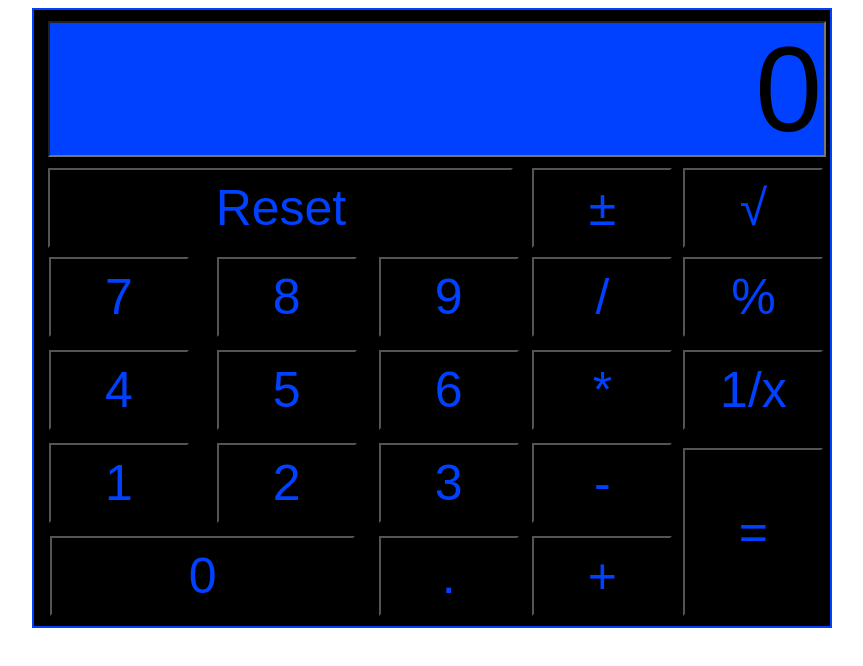
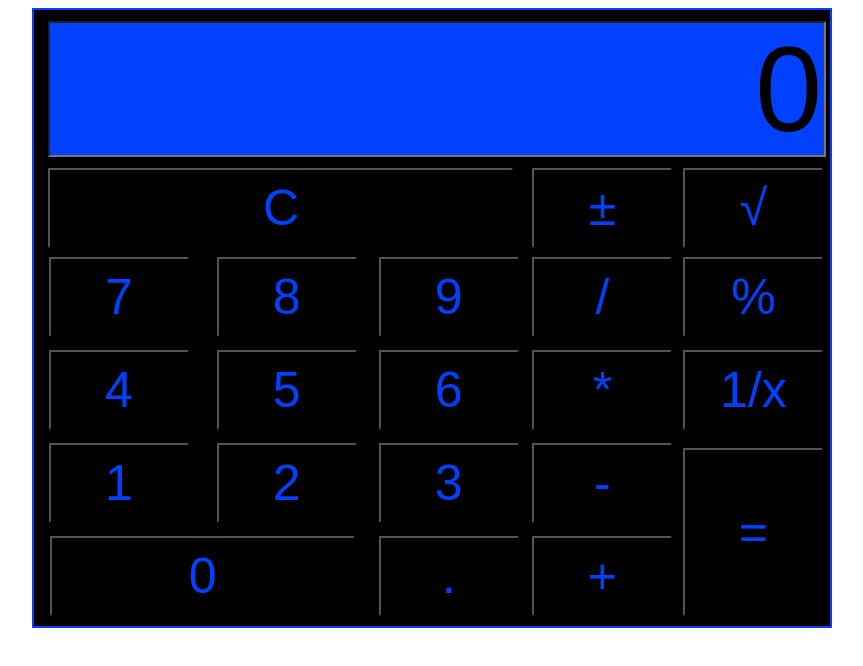
Before and after one commit to spindola001/Calculadora_JavaScript, a plain HTML site: page Index.html in a window 1280 px wide. Shown: the whole page, without its empty margins (208-1071 px from the left). Drawn offline with Linux system fonts and the light colour scheme.

Commit message:
Atualização05/04/19-19h51

```diff
--- a/Index.html
+++ b/Index.html
@@ -14,7 +14,7 @@
 				<th colspan="5"><input type="text" id="visor" name="visor" value="0"></th>
 			</tr>
 			<tr height="87">
-				<th colspan="3"><input type="reset" id="Backspace" name="Backspace" value="Reset" onclick="limpa()"></th>
+				<th colspan="3"><input type="reset" id="Backspace" name="Backspace" value="C" onclick="limpa()"></th>
 				<th><input type="button" id="botao" name="maisOuMenos" value="±" onclick="maisMenos()"></th>
 				<th><input type="button" id="botao" name="raizQuadrada" value="√" onclick="raizQ()"></th>
 			</tr>
```
